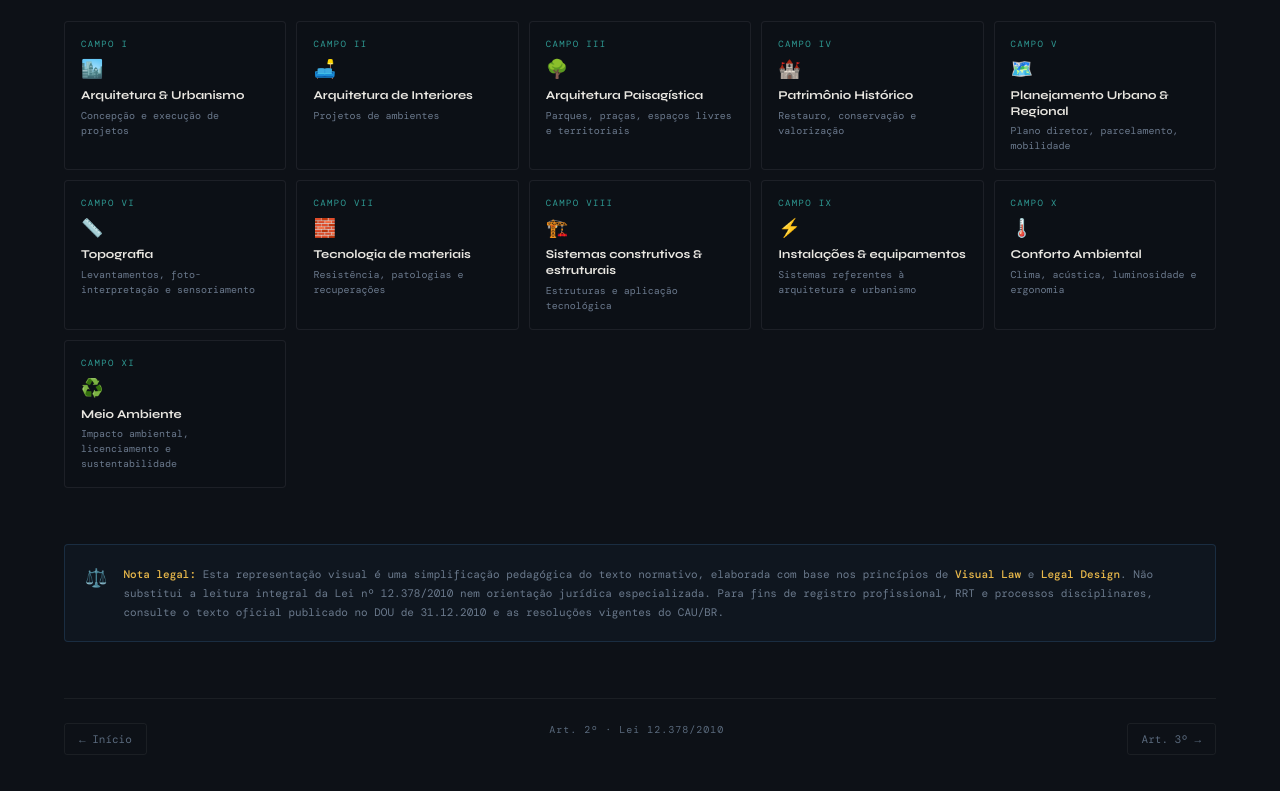
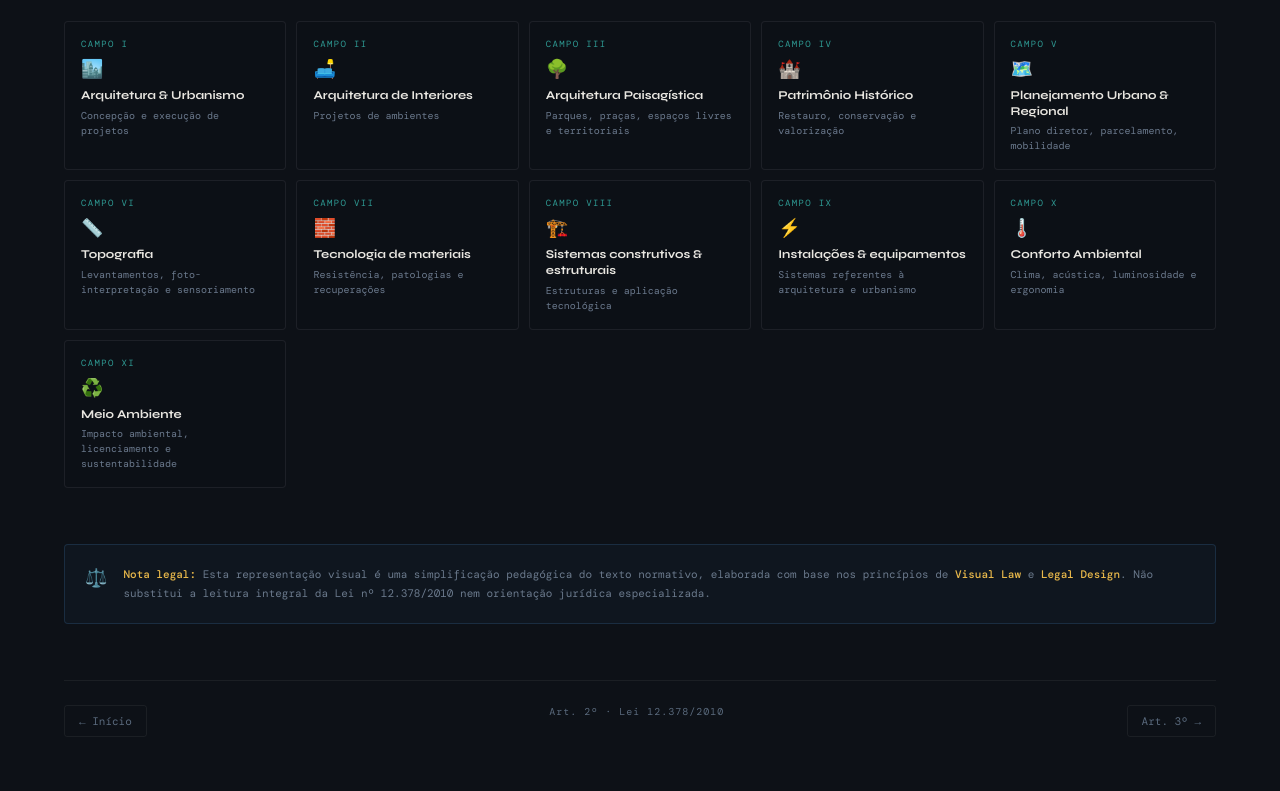
Before and after one commit to anecipalheta/lei-12378-2010, a plain HTML site: page art2.html in a window 1280 px wide. Shown: the part 1087-1878 px from the top of the page. Drawn offline with nearby package versions, Linux system fonts and the light colour scheme; a web font is replaced by a local one.

Commit message:
descrição do que mudou

```diff
--- a/art2.html
+++ b/art2.html
@@ -761,8 +761,6 @@
       <strong>Nota legal:</strong> Esta representação visual é uma simplificação pedagógica do texto normativo,
       elaborada com base nos princípios de <strong>Visual Law</strong> e <strong>Legal Design</strong>.
       Não substitui a leitura integral da Lei nº 12.378/2010 nem orientação jurídica especializada.
-      Para fins de registro profissional, RRT e processos disciplinares,
-      consulte o texto oficial publicado no DOU de 31.12.2010 e as resoluções vigentes do CAU/BR.
     </p>
   </div>
 
```
Also changed, not shown: art3.html (+0 -1 lines).
